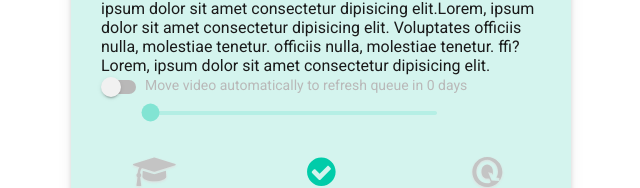
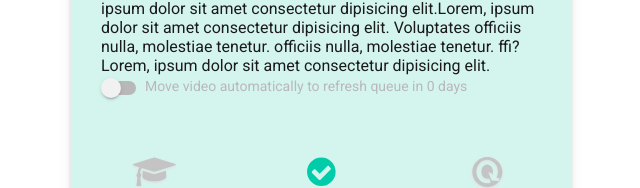
Before and after one commit to phogel/react-video-q, a React (Create React App) app: page /videos/GTsEfTfprsk in a window 1280 px wide. Shown: the part 565-753 px from the top of the page, without its empty margins (319-959 px from the left). Built offline with nearby package versions, Linux system fonts and the light colour scheme; what uid would draw is missing.

Commit message:
Clean up SwitchButton

```diff
--- a/src/cards/detailpage/SwitchButton.js
+++ b/src/cards/detailpage/SwitchButton.js
@@ -1,6 +1,6 @@
-import React, { useState } from 'react'
+import React from 'react'
 import styled from 'styled-components'
-import dayjs from 'dayjs'
+import RefreshSlider from './RefreshSlider'
 
 const StyledSwitchButton = styled.div`
   font-size: 15px;
@@ -67,69 +67,12 @@ const StyledSwitchButton = styled.div`
   }
 `
 
-const StyledSlider = styled.div`
-  .slider {
-    width: 110%;
-    > input {
-      -webkit-appearance: none;
-      width: 100%;
-      background-color: transparent;
-      cursor: pointer;
-      :focus {
-        outline: none;
-      }
-      :disabled {
-        cursor: default;
-        opacity: 0.38;
-        ::-webkit-slider-thumb {
-          position: absolute;
-          left: 48px;
-        }
-      }
-      ::-webkit-slider-runnable-track {
-        margin: 16px 32px 16px 0;
-        border-radius: 2px;
-        height: 4px;
-        background-color: #80e5d4;
-      }
-      ::-webkit-slider-thumb {
-        appearance: none;
-        -webkit-appearance: none;
-        border: none;
-        border-radius: 50%;
-        height: 3px;
-        width: 3px;
-        background-color: #00cca9;
-        transform: scale(6, 6);
-        transition: box-shadow 0.2s;
-      }
-    }
-  }
-`
 export default function SwitchButton({
   onSliderChange,
   onCheckboxClick,
   refresh,
   cardRefreshDate,
 }) {
-  const [firstRender, setFirstRender] = useState(true)
-  const [daysBeforeRefresh, setDaysBeforeRefresh] = useState(51)
-
-  function checkIfRefreshDate() {
-    if (cardRefreshDate !== '') {
-      return dayjs(cardRefreshDate).diff(dayjs(), 'second')
-    }
-    const refreshDate = dayjs().add(51, 'second')
-    return daysBeforeRefresh && onSliderChange(refreshDate)
-  }
-
-  function onSliderChangeHandler(event) {
-    const refreshDate = dayjs().add(event.target.value, 'second')
-    setDaysBeforeRefresh(event.target.value)
-    setFirstRender(false)
-    onSliderChange(refreshDate)
-  }
-
   return (
     <StyledSwitchButton>
       <input
@@ -142,30 +85,13 @@ export default function SwitchButton({
       />
       <label htmlFor="switch" className="switch-label">
         <span className="toggle--on">
-          Move video automatically to refresh queue in{' '}
-          <span style={{ fontWeight: 'bold', color: '#00cca9' }}>
-            {firstRender ? checkIfRefreshDate() : daysBeforeRefresh}
-          </span>{' '}
-          days
-          <StyledSlider>
-            <label className="slider">
-              <input
-                value={firstRender ? checkIfRefreshDate() : daysBeforeRefresh}
-                onInput={onSliderChangeHandler}
-                type="range"
-                min="1"
-                max="100"
-              />
-            </label>
-          </StyledSlider>
+          <RefreshSlider
+            onSliderChange={onSliderChange}
+            cardRefreshDate={cardRefreshDate}
+          />
         </span>
         <span className="toggle--off">
           Move video automatically to refresh queue in 0 days
-          <StyledSlider>
-            <label className="slider">
-              <input type="range" disabled min="0" max="100" />
-            </label>
-          </StyledSlider>
         </span>
       </label>
     </StyledSwitchButton>
```
